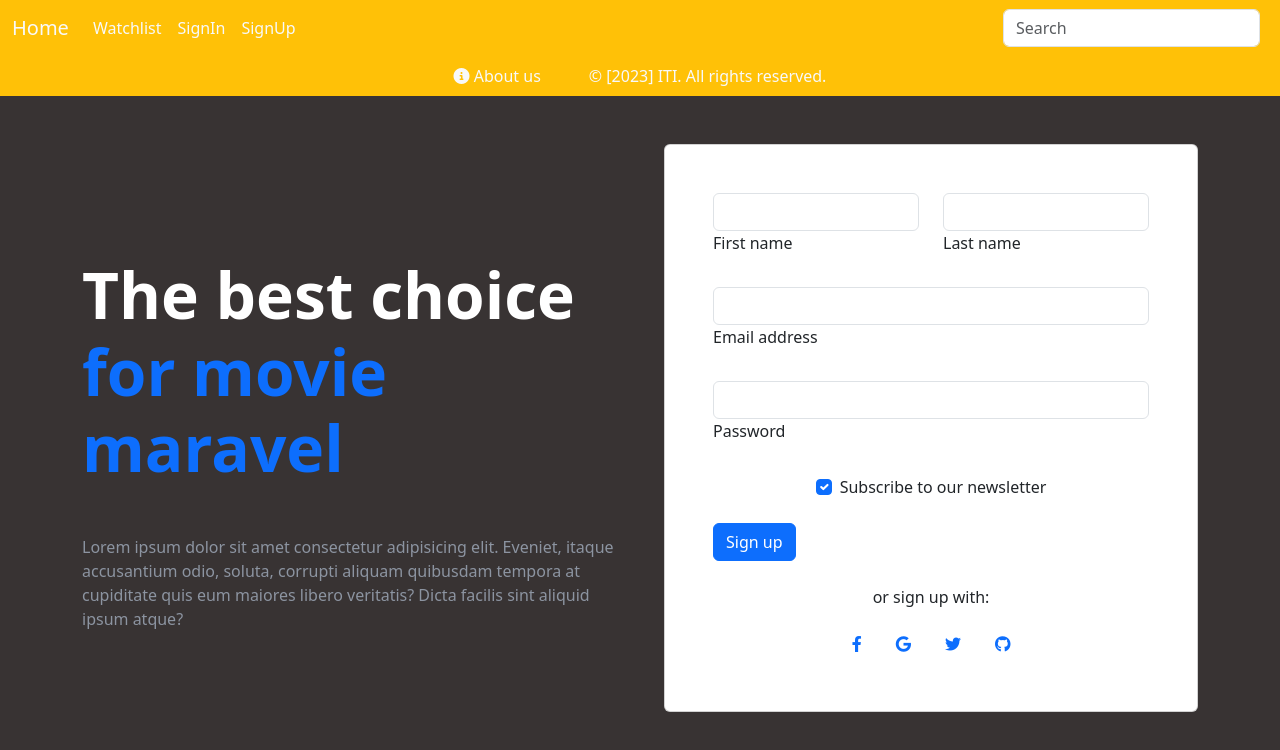
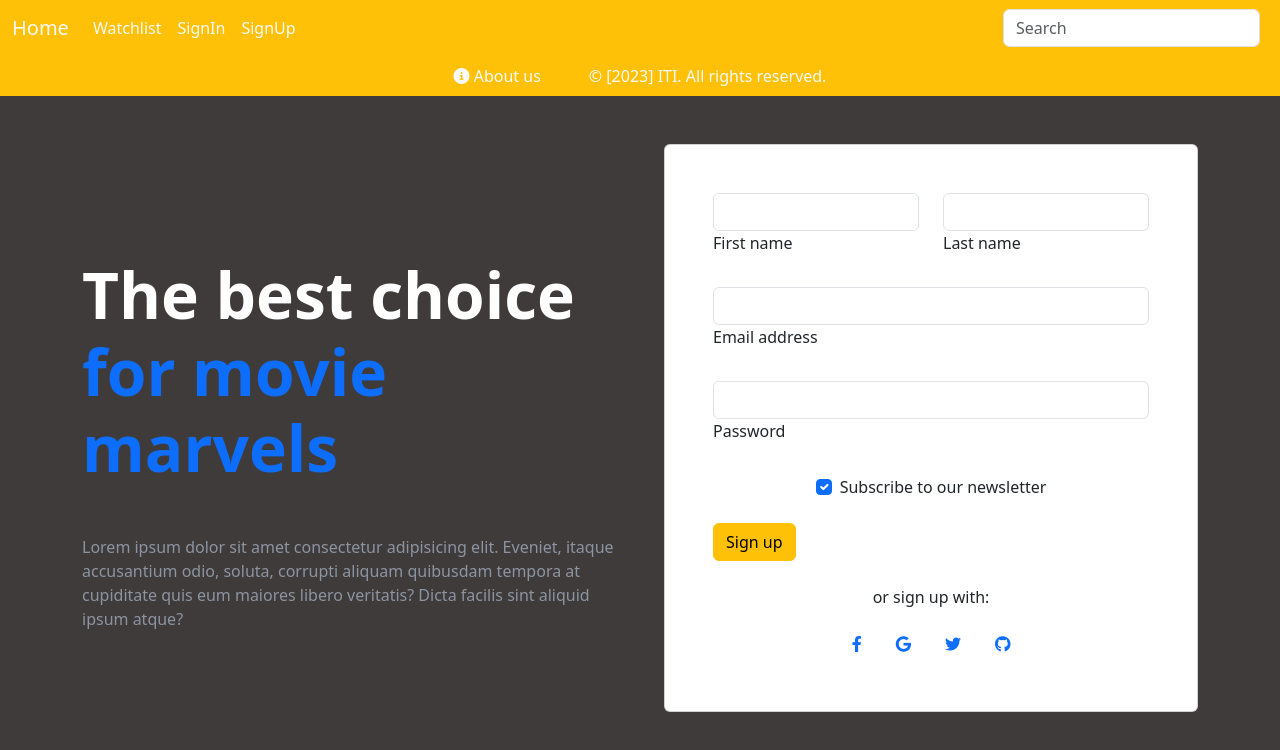
Before and after one commit to Mo-Rabi/MovieMarvels, an Angular app: page /sign-up in a window 1280 px wide. Shown: the top 750 px of the page. Built offline with nearby package versions, Linux system fonts and the light colour scheme.

Commit message:
update in signin and signup design

```diff
--- a/src/app/sign-in/sign-in.component.html
+++ b/src/app/sign-in/sign-in.component.html
@@ -30,7 +30,7 @@
           </div>
 
           <!-- Submit button -->
-          <a routerLink=""> <button type="submit" class="btn btn-primary btn-lg btn-block" [disabled]="!signInForm.valid">Sign in</button></a>
+          <a routerLink=""> <button type="submit" class="btn btn-warning btn-lg btn-block" [disabled]="!signInForm.valid">Sign in</button></a>
 
 
         </form>
--- a/src/app/sign-up/sign-up.component.html
+++ b/src/app/sign-up/sign-up.component.html
@@ -2,13 +2,13 @@
 <!-- Section: Design Block -->
 <section class="">
   <!-- Jumbotron -->
-  <div class="px-4 py-5 px-md-5 text-center text-lg-start" style="background-color: hsl(0, 4%, 21%)">
+  <div class="px-4 py-5 px-md-5 text-center text-lg-start" >
     <div class="container">
       <div class="row gx-lg-5 align-items-center">
         <div class="col-lg-6 mb-5 mb-lg-0">
           <h1 class="my-5 display-3 fw-bold ls-tight">
             The best choice <br />
-            <span class="text-primary">for movie maravel</span>
+            <span class="text-primary">for movie marvels</span>
           </h1>
           <p style="color: hsl(216, 10%, 59%)">
             Lorem ipsum dolor sit amet consectetur adipisicing elit.
@@ -59,7 +59,7 @@
                 </div>
 
                 <!-- Submit button -->
-                <a routerLink="" > <button type="submit" class="btn btn-primary btn-block mb-4" [disabled]="!signUpForm.valid">
+                <a routerLink="" > <button type="submit" class="btn btn-warning btn-block mb-4" [disabled]="!signUpForm.valid">
                   Sign up
                 </button>
               </a>
```
